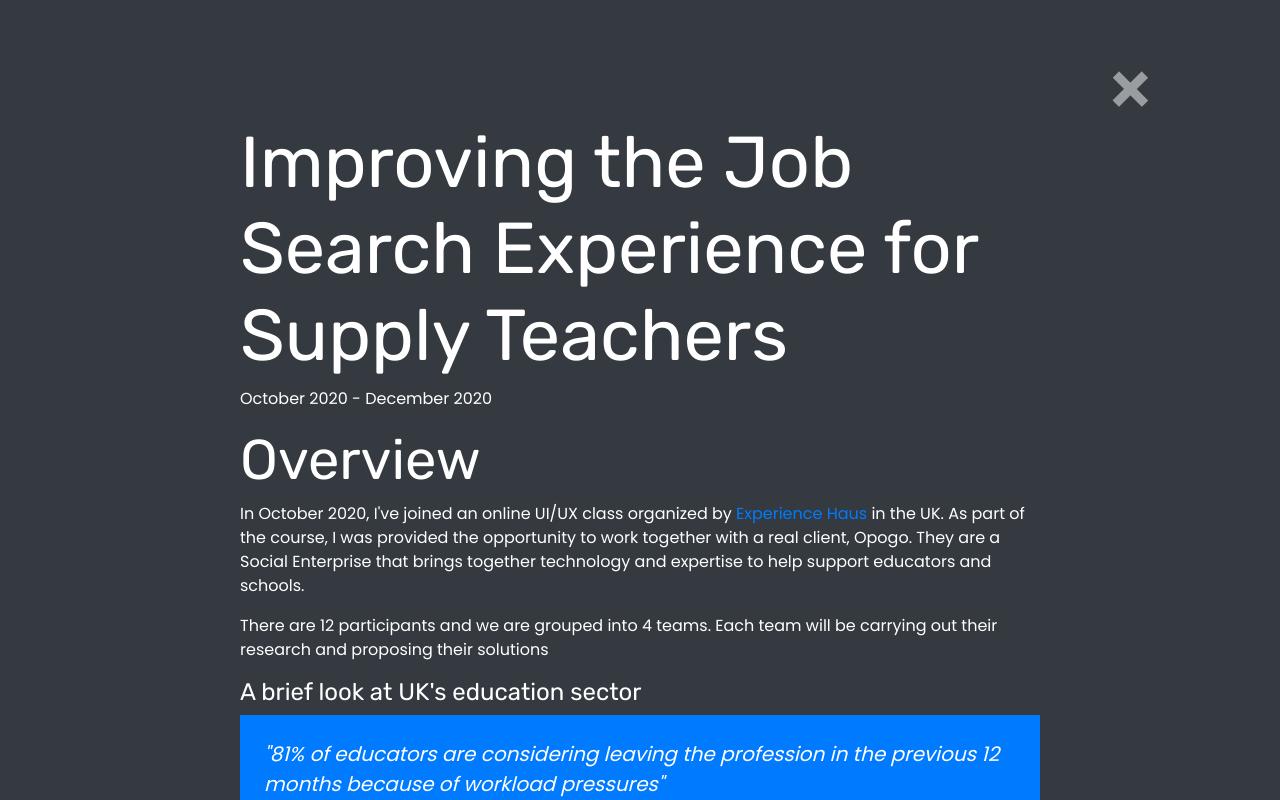
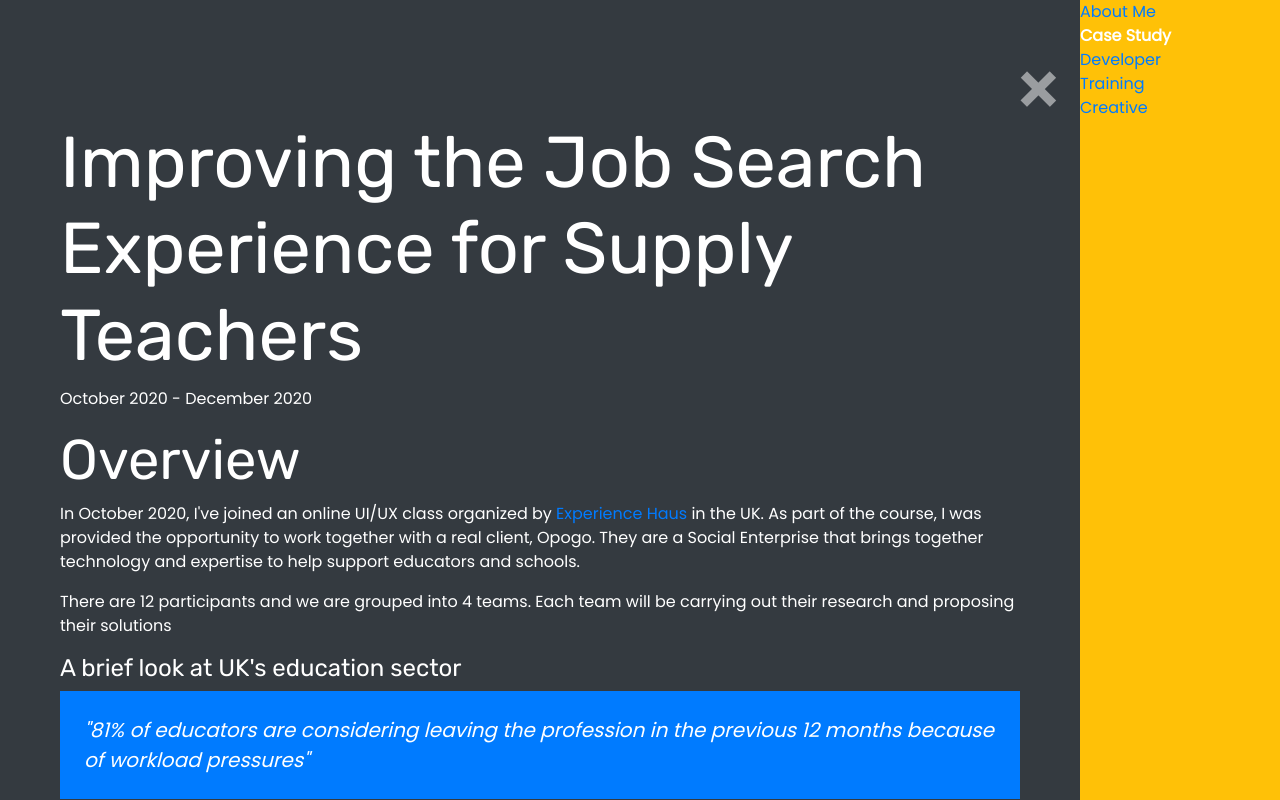
Before and after one commit to jjmok/portfolio-2, a Vue app: page /case-study/opogo in a window 1280 px wide. Built offline with nearby package versions, Linux system fonts and the light colour scheme.

Commit message:
implementing readmode query

```diff
--- a/src/App.vue
+++ b/src/App.vue
@@ -17,9 +17,10 @@
           {{ page }}
         </router-link>
       </nav>
-
       <nav class="pf-mobile-nav">
-        <router-link :to="{ name: 'About Me' }">About Me</router-link>
+        <router-link :to="{ name: 'About Me' }">
+          About Me
+        </router-link>
 
         <button
           @click="activeNav"
@@ -58,7 +59,6 @@ export default {
   methods: {
     activeNav: function () {
       this.dropdownActive = !this.dropdownActive
-      console.log ('asdsad');
     }
   }
 };
@@ -148,9 +148,9 @@ export default {
     }
   }
 
-// @include media-breakpoint-up(xs) { ... }
-// @include media-breakpoint-up(sm) { ... }
-// @include media-breakpoint-up(md) { ... }
-// @include media-breakpoint-up(lg) { ... }
-// @include media-breakpoint-up(xl) { ... }
+  // @include media-breakpoint-up(xs) { ... }
+  // @include media-breakpoint-up(sm) { ... }
+  // @include media-breakpoint-up(md) { ... }
+  // @include media-breakpoint-up(lg) { ... }
+  // @include media-breakpoint-up(xl) { ... }
 </style>
--- a/src/components/CaseStudyCard.vue
+++ b/src/components/CaseStudyCard.vue
@@ -1,7 +1,7 @@
 <template>
   <router-link
     class='case-study-card bg-info m-3'
-    :to="{ name: studyName }">
+    :to="{ name: studyName, query: {readmode: 'true'} }">
     <h1>{{ studyName }}</h1>
   </router-link>
 </template>
--- a/src/components/CaseStudyReader.vue
+++ b/src/components/CaseStudyReader.vue
@@ -48,6 +48,12 @@ export default {
     return {
       isDisabled : false
     }
+  },
+  mounted(){
+    if(this.$route.query.readmode) {
+      console.log("emitting readmode")
+      this.$emit('readmode')
+    }
   }
 }
 </script>
@@ -75,11 +81,11 @@ export default {
     top: 0;
     left: 0;
     height: 100vh;
-    width: 100vw;
-    will-change: transform, opacity;
+    width: 100%;
+    // will-change: transform, opacity;
   }
 
   .article-container {
-    padding: 120px 240px 0;
+    padding: 120px 60px 0;
   }
 </style>
--- a/src/views/case-studies/DesignSystem.vue
+++ b/src/views/case-studies/DesignSystem.vue
@@ -12,7 +12,7 @@ export default {
   name: 'Pikto',
   components: {
     CaseStudyReader
-  },
+  }
 }
 </script>
 
```
Also changed, not shown: src/views/AboutMe.vue (+1 -1 lines).
